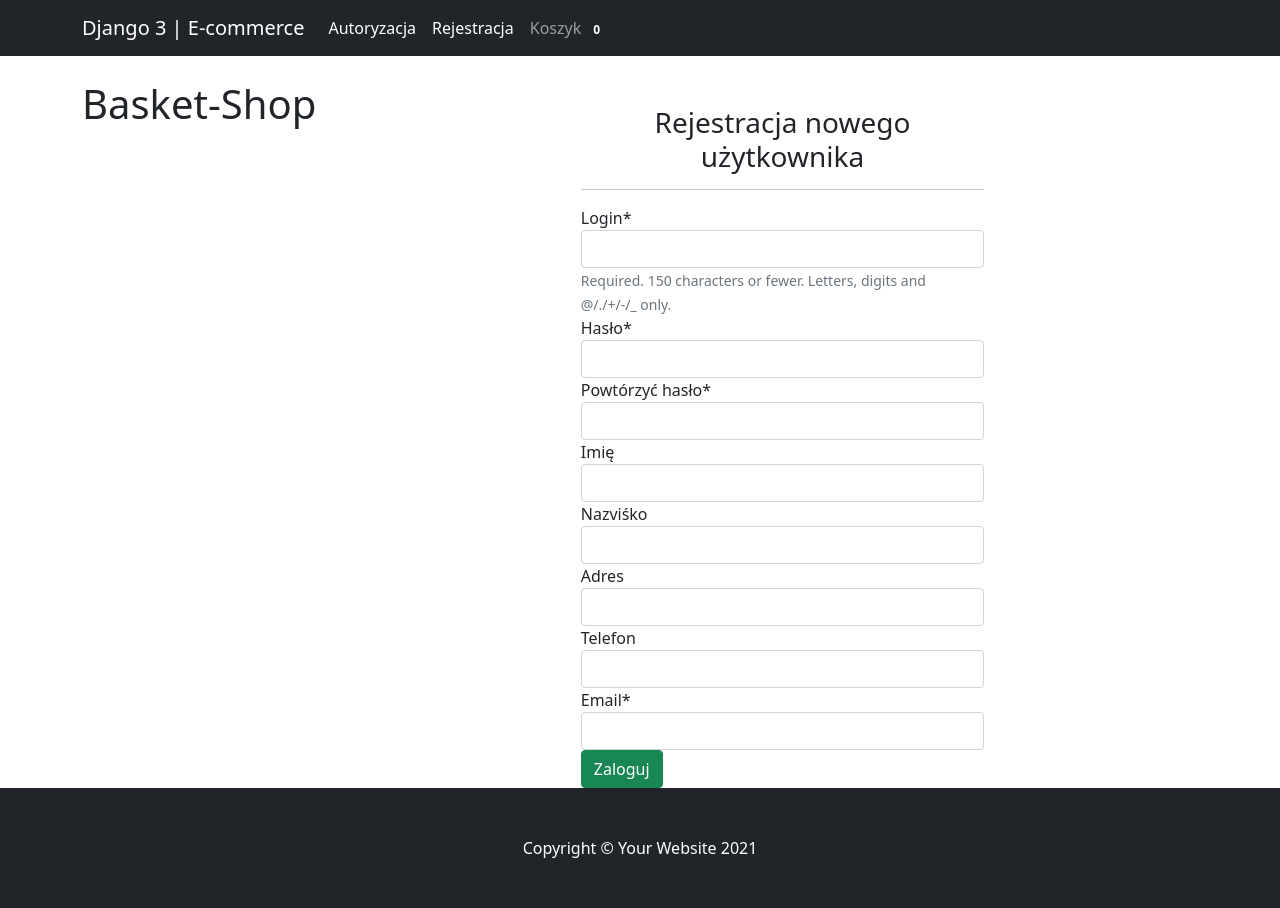
After one commit to Oleksandr015/e-shop, a Django app: page /registration/ in a window 1280 px wide. The commit adds this page. Run offline with Django 3.2, Linux system fonts and the light colour scheme; data comes from the database, SQL or seed files in the repository; data that the repository does not hold is empty; some libraries are stand-ins or nearby versions.

Commit message:
Add registration

```diff
--- a/shop/mainapp/forms.py
+++ b/shop/mainapp/forms.py
@@ -1,7 +1,9 @@
 from django import forms
-from django.contrib.auth.models import User
+from django.contrib.auth import get_user_model
 
 from .models import Order
+
+User = get_user_model()
 
 
 class OrderForm(forms.ModelForm):
@@ -19,20 +21,77 @@ class OrderForm(forms.ModelForm):
 
 
 class LoginForm(forms.ModelForm):
+
     password = forms.CharField(widget=forms.PasswordInput)
+
+    class Meta:
+        model = User
+        fields = ['username', 'password']
+
+    def __init__(self, *args, **kwargs):
+        super().__init__(*args, **kwargs)
+        self.fields['username'].label = 'Логин'
+        self.fields['password'].label = 'Пароль'
+
+    def clean(self):
+        username = self.cleaned_data['username']
+        password = self.cleaned_data['password']
+        if not User.objects.filter(username=username).exists():
+            raise forms.ValidationError(f'Użytkownik "{username} nie zarejestrowany!')
+        user = User.objects.filter(username=username).first()
+        if user:
+            if not user.check_password(password):
+                raise forms.ValidationError("Nieprawidlowe hasło")
+        return self.cleaned_data
+
+
+class RegistrationForm(forms.ModelForm):
+
+    confirm_password = forms.CharField(widget=forms.PasswordInput)
+    password = forms.CharField(widget=forms.PasswordInput)
+    phone = forms.CharField(required=False)
+    address = forms.CharField(required=False)
+    email = forms.EmailField(required=True)
 
     def __init__(self, *args, **kwargs):
         super().__init__(*args, **kwargs)
         self.fields['username'].label = 'Login'
         self.fields['password'].label = 'Hasło'
+        self.fields['confirm_password'].label = 'Powtórzyć hasło'
+        self.fields['phone'].label = 'Telefon'
+        self.fields['first_name'].label = 'Imię'
+        self.fields['last_name'].label = 'Nazviśko'
+        self.fields['address'].label = 'Adres'
+        self.fields['email'].label = 'Email'
+
+    def clean_email(self):
+        email = self.cleaned_data['email']
+        domain = email.split('.')[-1]
+        if domain in ['net']:
+            raise forms.ValidationError(
+                f'Rejestracja domeny {domain} niemożliwa'
+            )
+        if User.objects.filter(email=email).exists():
+            raise forms.ValidationError(
+                f'Ten email już zarejestrowany'
+            )
+        return email
+
+    def clean_username(self):
+        username = self.cleaned_data['username']
+        if User.objects.filter(username=username).exists():
+            raise forms.ValidationError(
+                f'Imię {username} zajęte'
+            )
+        return username
 
     def clean(self):
-        username = self.cleaned_data['username']
         password = self.cleaned_data['password']
-        if not User.objects.filter(username=username).exists():
-            raise forms.ValidationError(f'Użytkownika z loginem {username} nie istnieje!')
-        user = User.objects.filter(username).first()
-        if user:
-            if not user.check_password(password):
-                raise forms.ValidationError("Neprawidlowe hasło")
+        confirm_password = self.cleaned_data['confirm_password']
+        if password != confirm_password:
+            raise forms.ValidationError('Nie prawidłowe hasło')
         return self.cleaned_data
+
+    class Meta:
+        model = User
+        fields = ['username', 'password', 'confirm_password', 'first_name', 'last_name', 'address', 'phone', 'email']
--- a/shop/mainapp/templates/base.html
+++ b/shop/mainapp/templates/base.html
@@ -33,29 +33,18 @@
       </button>
       <div class="collapse navbar-collapse" id="navbarResponsive">
           <ul class="navbar-nav">
-             <li class="nav-item dropdown">
-               <a class="nav-link text-light dropdown-toggle" href="#" id="navbarDropdownMenuLink" role="button" data-toggle="dropdown"
-                  aria-haspopup="true" aria-expanded="false">
-                 Kategorie
-               </a>
-               <div class="dropdown_menu" aria-labelledby="navbarDropdownMenuLink">
-                 {% for category in categories %}
-                 <a class="dropdown-item" href="{{ category.get_absolute_url }}">{{ category.name }}</a>
-                 {% endfor %}
-               </div>
-             </li>
             {% if not request.user.is_authenticated %}
           <li>
-               <a class="nav-link text-light" href="#">Autoryzacja</a>
+            <a class="nav-link text-white" href="{% url 'login' %}">Autoryzacja</a>
           </li>
             <li>
-               <a class="nav-link text-light" href="#">Rejestracja</a>
+            <a class="nav-link text-white" href="{% url 'registration' %}">Rejestracja</a>
+          </li>
+          {% else %}
+              <li class="nav-item">
+                  <span class="navbar-text text-light">Dzień dobry, {% if request.user.is_authenticated %}<span class="badge badge-danger"><a href="#" style="text-decoration: none; font-size: 14px;">{{ request.user.username }}</a></span>{% else %} gość!{% endif %}<a href="{% url 'logout' %}">| Wyjdź</a></span>
               </li>
           {% endif %}
-           <li class="nav-item">
-             {% if request.user.is_authenticated %}<span class="navbar text text-light">Dzień dobry <span class="badge badge-danger">
-             <a style="text-decoration: none; font-size:14px; color:white;" href="#">{{ request.user.username }</a>{% endif %}</span></span>
-           </li>
           </ul>
           <ul class="navbar-nav ml-auto">
           <li class="nav-item">
--- /dev/null
+++ b/shop/mainapp/templates/registration.html
@@ -0,0 +1,16 @@
+{% extends 'base.html' %}
+{% load crispy_forms_tags %}
+{% block content %}
+<div class="row" style="margin-buttom: 50px; margin-top: 50px">
+    <div class="col-md-6 offset-md-3">
+        <h3 class="text-center">Rejestracja nowego użytkownika</h3>
+        <hr>
+        <form action="" method="POST">
+            {% csrf_token %}
+            {{ form|crispy }}
+            <input type="submit" class="btn btn-success" value="Zaloguj">
+        </form>
+    </div>
+</div>
+
+{% endblock %}
--- a/shop/mainapp/urls.py
+++ b/shop/mainapp/urls.py
@@ -1,13 +1,18 @@
 from django.urls import path
-from .views import (BaseView,
-                    ProductDetailView,
-                    CategoryDetailView,
-                    CartView,
-                    AddToCartView,
-                    DeleteFromCartView,
-                    ChangeQTYView,
-                    CheckoutView,
-                    MakeOrderView)
+from django.contrib.auth.views import LogoutView
+from .views import (
+    BaseView,
+    ProductDetailView,
+    CategoryDetailView,
+    CartView,
+    AddToCartView,
+    DeleteFromCartView,
+    ChangeQTYView,
+    CheckoutView,
+    MakeOrderView,
+    LoginView,
+    RegistrationView
+)
 
 urlpatterns = [
     path('', BaseView.as_view(), name='base'),
@@ -18,5 +23,8 @@ urlpatterns = [
     path('remove-from-cart/<str:slug>/', DeleteFromCartView.as_view(), name='delete_from_cart'),
     path('change-qty/<str:slug>/', ChangeQTYView.as_view(), name='change_qty'),
     path('checkout/', CheckoutView.as_view(), name='checkout'),
-    path('make-order/', MakeOrderView.as_view(), name='make_order')
+    path('make-order/', MakeOrderView.as_view(), name='make_order'),
+    path('login/', LoginView.as_view(), name='login'),
+    path('logout/', LogoutView.as_view(next_page="/"), name='logout'),
+    path('registration/', RegistrationView.as_view(), name='registration')
 ]
--- a/shop/mainapp/views.py
+++ b/shop/mainapp/views.py
@@ -1,11 +1,12 @@
+from django.contrib.auth import authenticate, login
 from django.db import transaction
 from django.shortcuts import render
-from django.contrib.contenttypes.models import ContentType
+
 from django.views.generic import DetailView, View
 from django.http import HttpResponseRedirect
 from django.contrib import messages
 
-from .forms import OrderForm
+from .forms import OrderForm, LoginForm, RegistrationForm
 from .mixins import CartMixin
 from .models import Category, Customer, CartProduct, Product
 from .utils import recalc_cart
@@ -140,3 +141,75 @@ class MakeOrderView(CartView, View):
             messages.add_message(request, messages.INFO, 'Dziekuemy za wasz wybor!')
             return HttpResponseRedirect('/')
         return HttpResponseRedirect('/checkout/')
+
+
+class LoginView(CartMixin, View):
+
+    def get(self, request, *args, **kwargs):
+        form = LoginForm(request.POST or None)
+        categories = Category.objects.all()
+        context = {
+            'form': form,
+            'categories': categories,
+            'cart': self.cart
+        }
+        return render(request, 'login.html', context)
+
+    def post(self, request, *args, **kwargs):
+        form = LoginForm(request.POST or None)
+        if form.is_valid():
+            username = form.cleaned_data['username']
+            password = form.cleaned_data['password']
+            user = authenticate(
+                username=username, password=password
+            )
+            if user:
+                login(request, user)
+                return HttpResponseRedirect('/')
+        context = {
+            'form': form,
+            'cart': self.cart
+        }
+        return render(request, 'login.html', context)
+
+
+class RegistrationView(CartMixin, View):
+
+    def get(self, request, *args, **kwargs):
+        form = RegistrationForm(request.POST or None)
+        categories = Category.objects.all()
+        context = {
+            'form': form,
+            'categories': categories,
+            'cart': self.cart
+        }
+        return render(request, 'registration.html', context)
+
+    def post(self, request, *args, **kwargs):
+        form = RegistrationForm(request.POST or None)
+        if form.is_valid():
+            new_user = form.save(commit=False)
+            new_user.username = form.cleaned_data['username']
+            new_user.email = form.cleaned_data['email']
+            new_user.first_name = form.cleaned_data['first_name']
+            new_user.last_name = form.cleaned_data['last_name']
+            new_user.save()
+            new_user.set_password(form.cleaned_data['password'])
+            new_user.save()
+            Customer.objects.create(
+                user=new_user,
+                phone=form.cleaned_data['phone'],
+                address=form.cleaned_data['address']
+            )
+            user = authenticate(
+                username=new_user.username, password=form.cleaned_data['password']
+            )
+            login(request, user)
+            return HttpResponseRedirect('/')
+        categories = Category.objects.all()
+        context = {
+            'form': form,
+            'categories': categories,
+            'cart': self.cart
+        }
+        return render(request, 'registration.html', context)
```
Also changed, not shown: shop/mainapp/templates/login.html (added, +16 -0 lines). Lines whose indentation alone changed are shown as unchanged.
